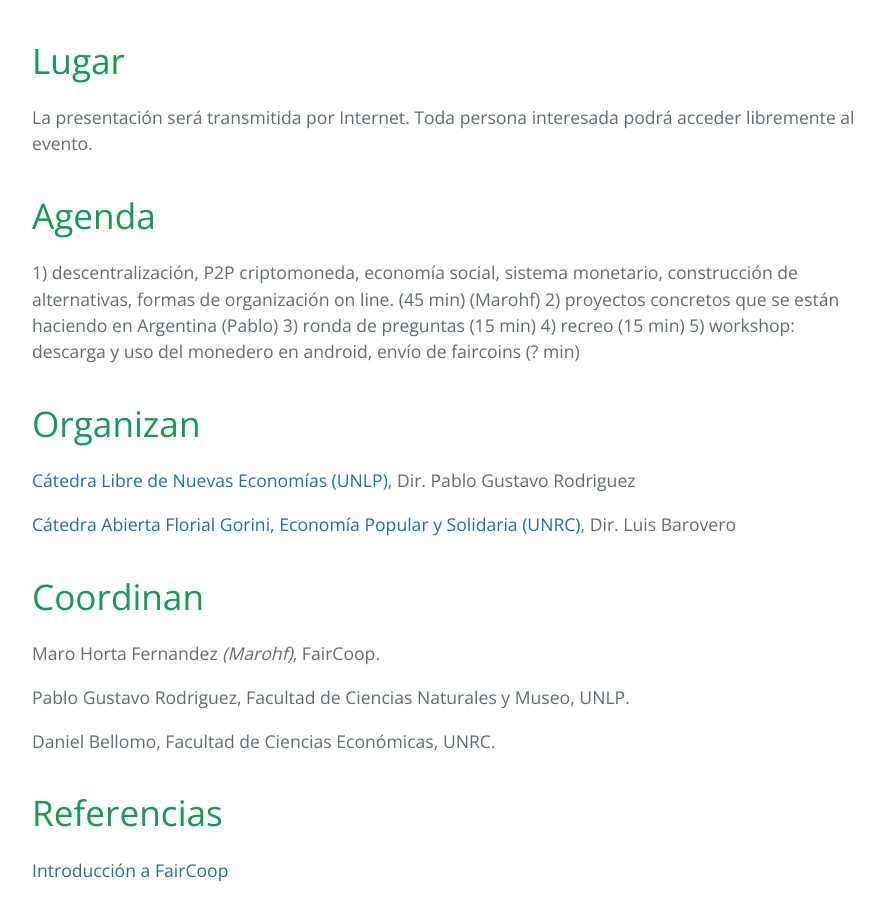
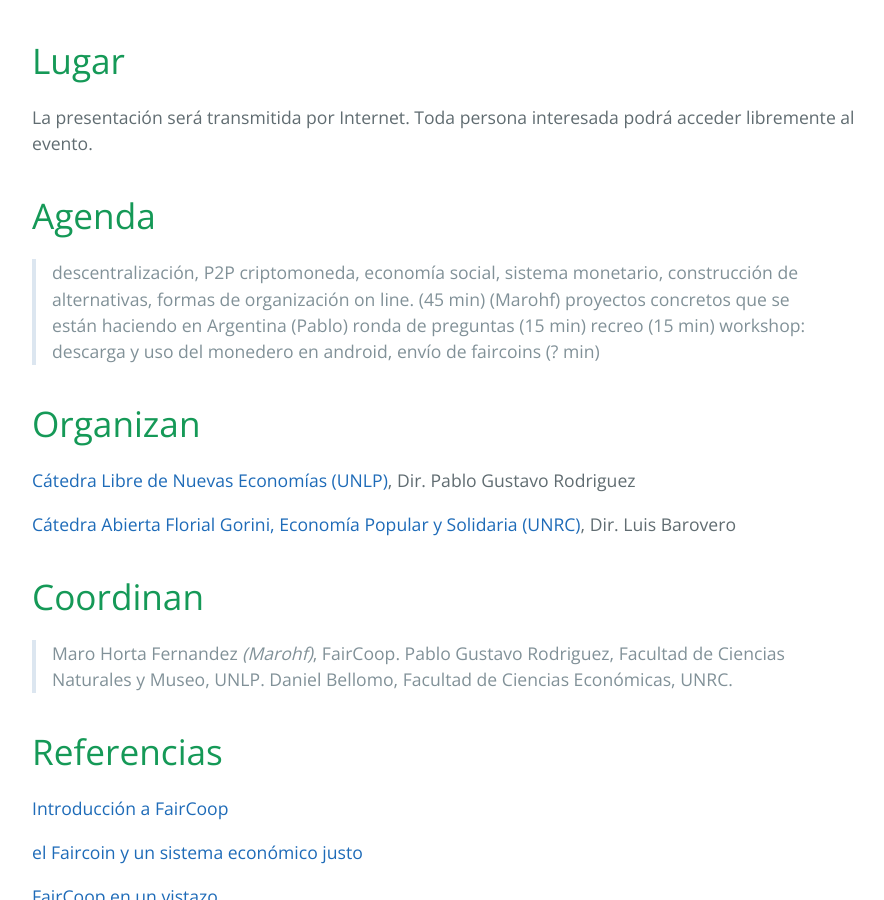
Before and after one commit to pewen/fairtalk, a Jekyll site: the page built from index.md, in a window 1280 px wide and 900 px high, scrolled down 928 px. Shown: the whole window, without its empty margins (192-1076 px from the left). Built offline with Jekyll 4.4.1, drawn with Linux system fonts in a browser that asks for light colours.

Commit message:
minor changes

```diff
--- a/index.md
+++ b/index.md
@@ -23,11 +23,11 @@
 
 # Agenda
 
-1) descentralización, P2P criptomoneda, economía social, sistema monetario, construcción de alternativas, formas de organización on line. (45 min) (Marohf)
-2) proyectos concretos que se están haciendo en Argentina (Pablo)
-3) ronda de preguntas (15 min)
-4) recreo (15 min)
-5) workshop: descarga y uso del monedero en android, envío de faircoins (? min)
+> descentralización, P2P criptomoneda, economía social, sistema monetario, construcción de alternativas, formas de organización on line. (45 min) (Marohf)
+> proyectos concretos que se están haciendo en Argentina (Pablo)
+> ronda de preguntas (15 min)
+> recreo (15 min)
+> workshop: descarga y uso del monedero en android, envío de faircoins (? min)
 
 # Organizan
 
@@ -37,11 +37,9 @@
 
 # Coordinan
 
-Maro Horta Fernandez *(Marohf)*, FairCoop.
-
-Pablo Gustavo Rodriguez, Facultad de Ciencias Naturales y Museo, UNLP.
-
-Daniel Bellomo, Facultad de Ciencias Económicas, UNRC.
+> Maro Horta Fernandez *(Marohf)*, FairCoop.
+> Pablo Gustavo Rodriguez, Facultad de Ciencias Naturales y Museo, UNLP.
+> Daniel Bellomo, Facultad de Ciencias Económicas, UNRC.
 
 # Referencias
 
```
Also changed, not shown: 1 other file.
